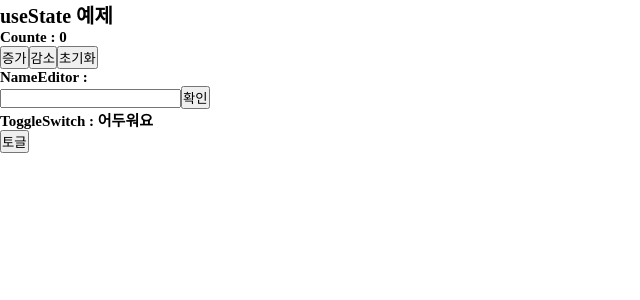
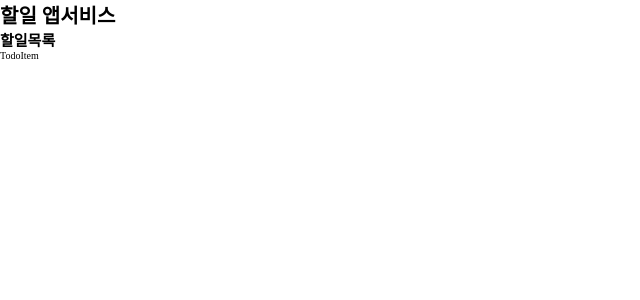
Before and after one commit to sbk283/til_react_cra_ts, a React (Create React App) app: page / in a window 1280 px wide. Shown: the top 300 px of the page, without its empty margins (0-640 px from the left). Built offline with nearby package versions, Linux system fonts and the light colour scheme.

Commit message:
[docs] useState 의 이해

```diff
--- a/src/App.tsx
+++ b/src/App.tsx
@@ -1,14 +1,35 @@
-import Counter from "./components/Counter";
-import NameEditor from "./components/NameEditor";
-import ToggleSwitch from "./components/ToggleSwitch";
+import { useState } from 'react';
+import TodoList from './components/todos/TodoList';
+
+// 1.  type 으로 하겠다.
+export type TodoType = { id: string; titel: string; completed: boolean };
+// 2. interface 으로 하겠다.
+interface ITodoType {
+  id: string;
+  titel: string;
+  completed: boolean;
+}
 
 function App(): JSX.Element {
+  // ts 자리
+  // {id: "", title: "", completed:false}
+  const [todos, setTodos] = useState<(ITodoType | TodoType)[]>([]);
+
+  // todos 를 업데이트 하는 함수
+  const handleTodoUpdate = () => {
+    // setTodos(???)
+  };
+  const onToggle = () => {};
+  const onDelete = () => {};
+  const onEdit = () => {};
+  // tsx 자리
   return (
     <div>
-      <h1>useState 예제</h1>
-      <Counter />
-      <NameEditor />
-      <ToggleSwitch />
+      <h1>할일 앱서비스</h1>
+      <div>
+        {/* <TodoWrite setTodos={setTodos} handleTodoUpdate={handleTodoUpdate} /> */}
+        <TodoList todos={todos} onToggle={onToggle} onDelete={onDelete} onEdit={onEdit} />
+      </div>
     </div>
   );
 }
--- /dev/null
+++ b/src/components/todos/TodoItem.tsx
@@ -0,0 +1,10 @@
+type TodoItemProps = {
+  onToggle: () => void;
+  onDelete: () => void;
+  onEdit: () => void;
+};
+function TodoItem({ onToggle, onDelete, onEdit }: TodoItemProps) {
+  return <div>TodoItem</div>;
+}
+
+export default TodoItem;
--- /dev/null
+++ b/src/components/todos/TodoList.tsx
@@ -0,0 +1,19 @@
+import { TodoType } from '@/types/todoType';
+import TodoItem from '@/components/todos/TodoItem';
+
+type TodoListProps = {
+  todos: TodoType[];
+  onToggle: () => void;
+  onDelete: () => void;
+  onEdit: () => void;
+};
+const TodoList = ({ todos, onToggle, onDelete, onEdit }: TodoListProps): JSX.Element => {
+  return (
+    <div>
+      <h2>할일목록</h2>
+      <TodoItem onToggle={onToggle} onDelete={onDelete} onEdit={onEdit} />
+    </div>
+  );
+};
+
+export default TodoList;
--- /dev/null
+++ b/src/types/todoType.ts
@@ -0,0 +1,8 @@
+// 1.  type 으로 하겠다.
+export type TodoType = { id: string; titel: string; completed: boolean };
+// 2. interface 으로 하겠다.
+export interface ITodoType {
+  id: string;
+  titel: string;
+  completed: boolean;
+}
--- a/tsconfig.json
+++ b/tsconfig.json
@@ -1,5 +1,11 @@
 {
   "compilerOptions": {
+    "baseUrl": "src",
+    // 프로젝트의 기본 경로
+    "paths": {
+      "@/*": ["*"], // @/ 로 src 폴더 전체를 참조
+      "@types/*": ["types/*"] // @types 로 src/types 참조
+    },
     "target": "es5",
     "lib": ["dom", "dom.iterable", "esnext"],
     "allowJs": true,
```
Also changed, not shown: src/components/todos/TodoWrite.tsx (added, +12 -0 lines), .eslintrc.json, 1 other file (tests, documents, lock files or other folders).
